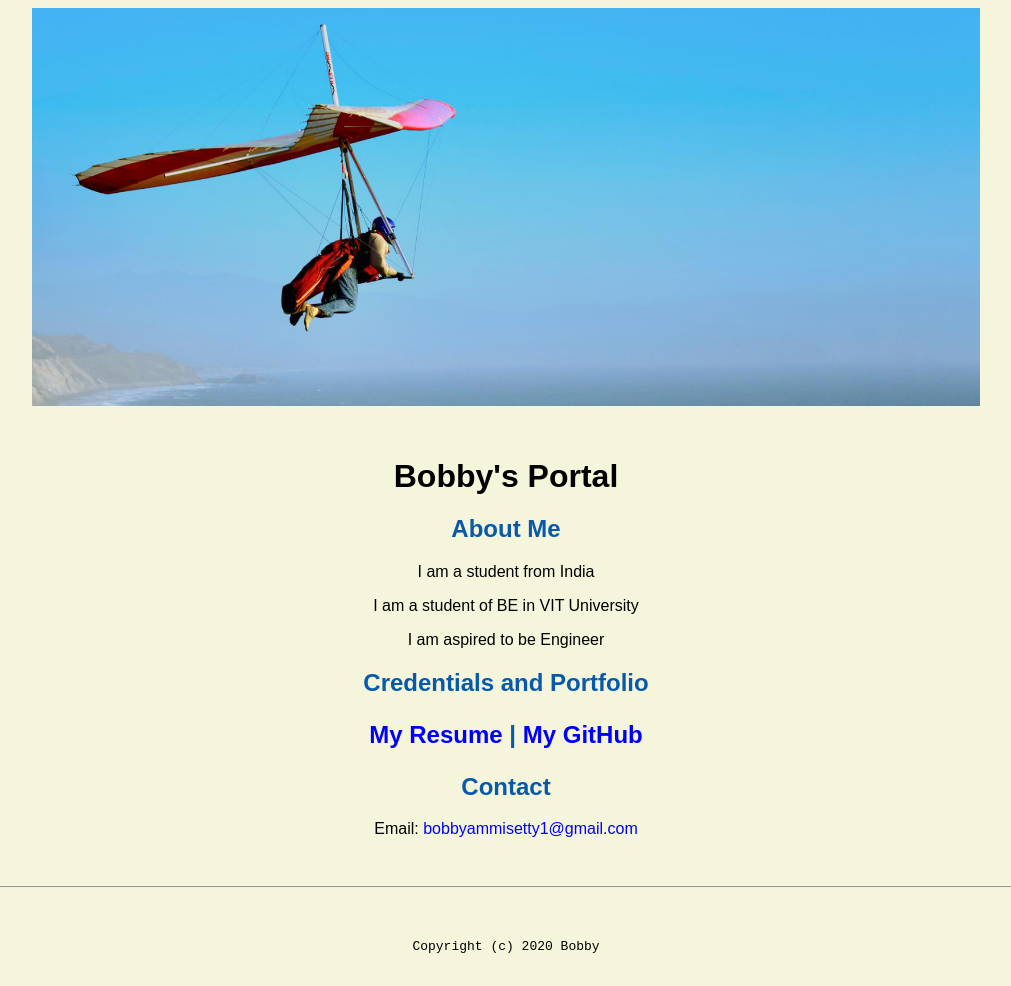
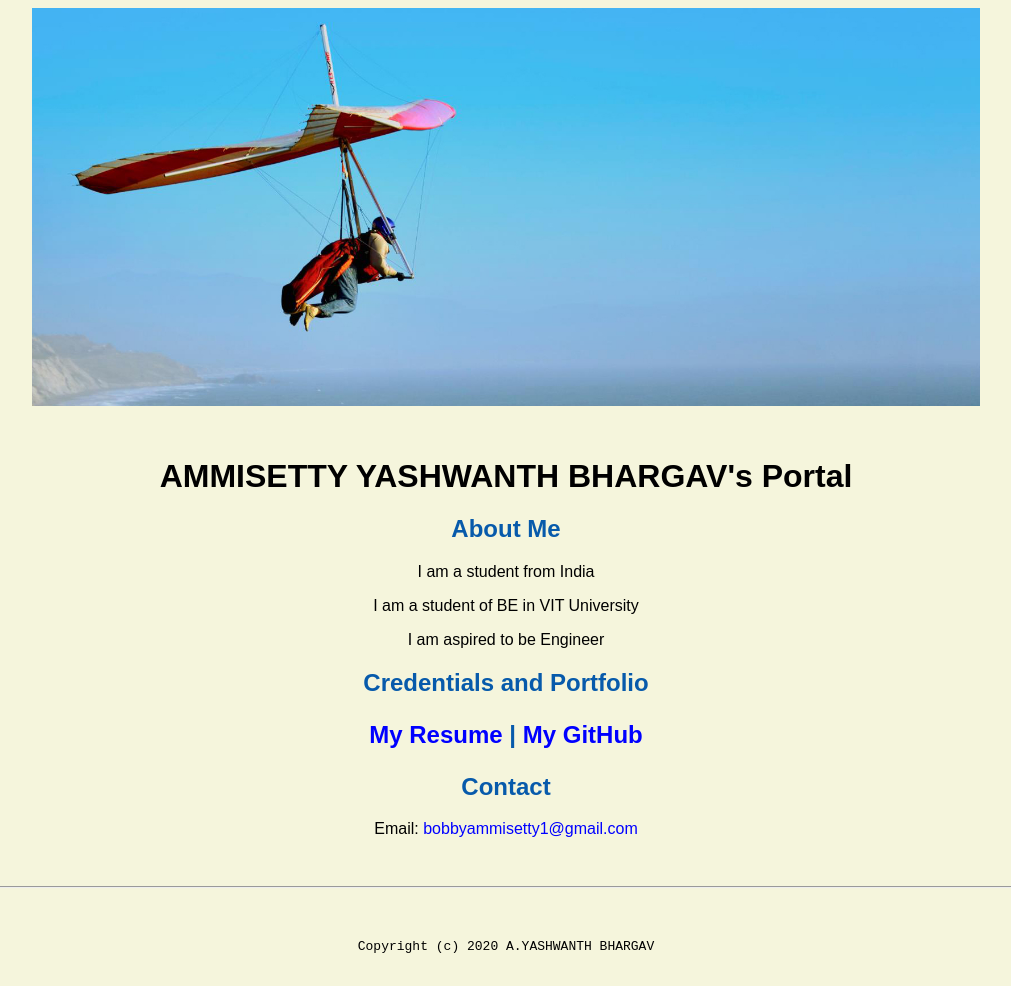
Before and after one commit to Yashwanth2100/yashwanth2100.github.io, a plain HTML site: page index.html in a window 1280 px wide. Shown: the whole page, without its empty margins (134-1145 px from the left). Drawn offline with Linux system fonts and the light colour scheme; files whose address does not match are found by name.

Commit message:
Update index.html

```diff
--- a/index.html
+++ b/index.html
@@ -16,7 +16,7 @@
 
   <body>
 <img src="images/banner.jpg"width="75%" alt="banner">
-<h1>Bobby's Portal</h1>
+<h1>AMMISETTY YASHWANTH BHARGAV's Portal</h1>
   <h2>About Me</h2>
     <p>I am a student from India</p>
   <p>I am a student of BE in VIT University </p>
@@ -32,7 +32,7 @@
 
   <footer>
 <hr>
-<code>Copyright (c) 2020 Bobby
+<code>Copyright (c) 2020 A.YASHWANTH BHARGAV
   </footer>
 
 </html>
```
